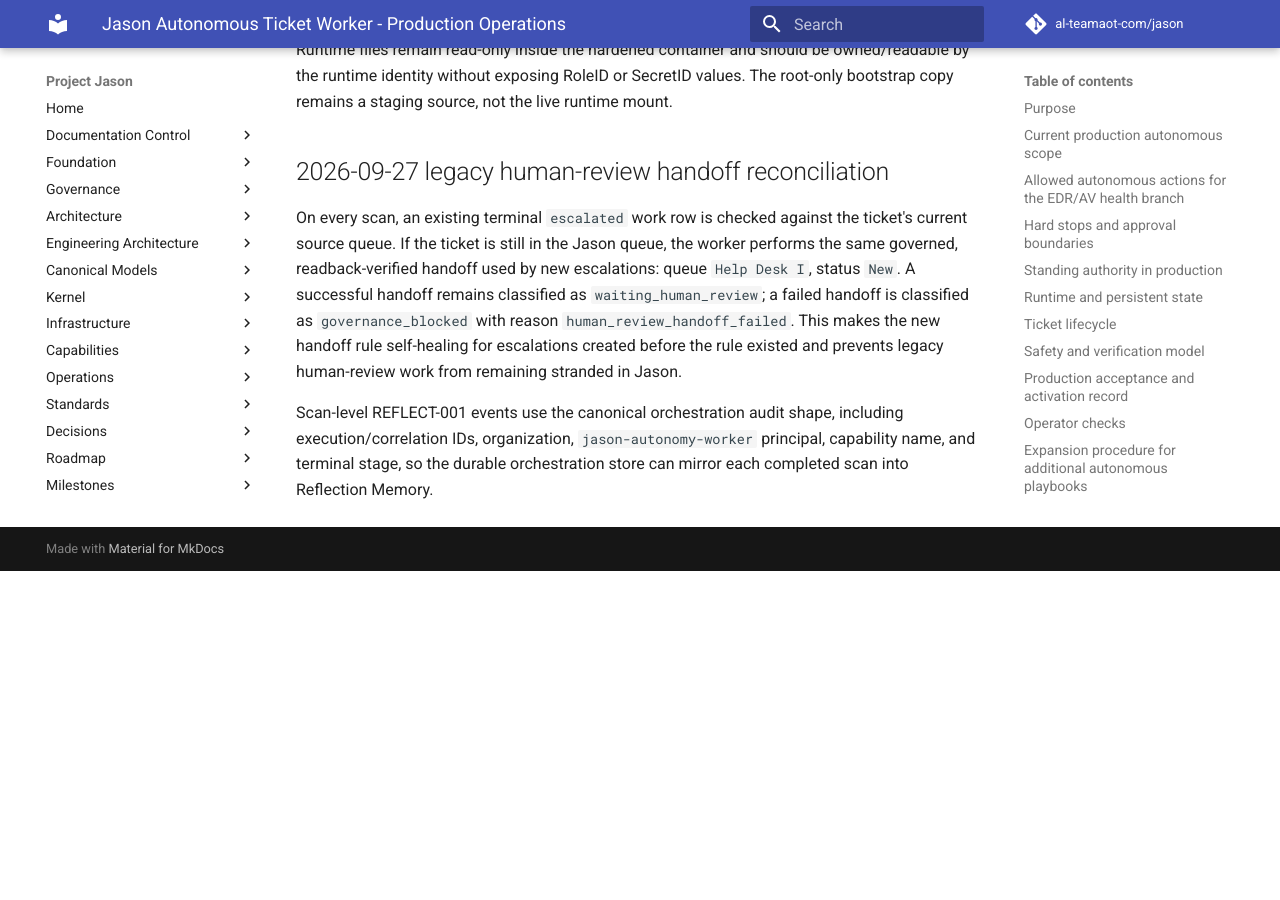
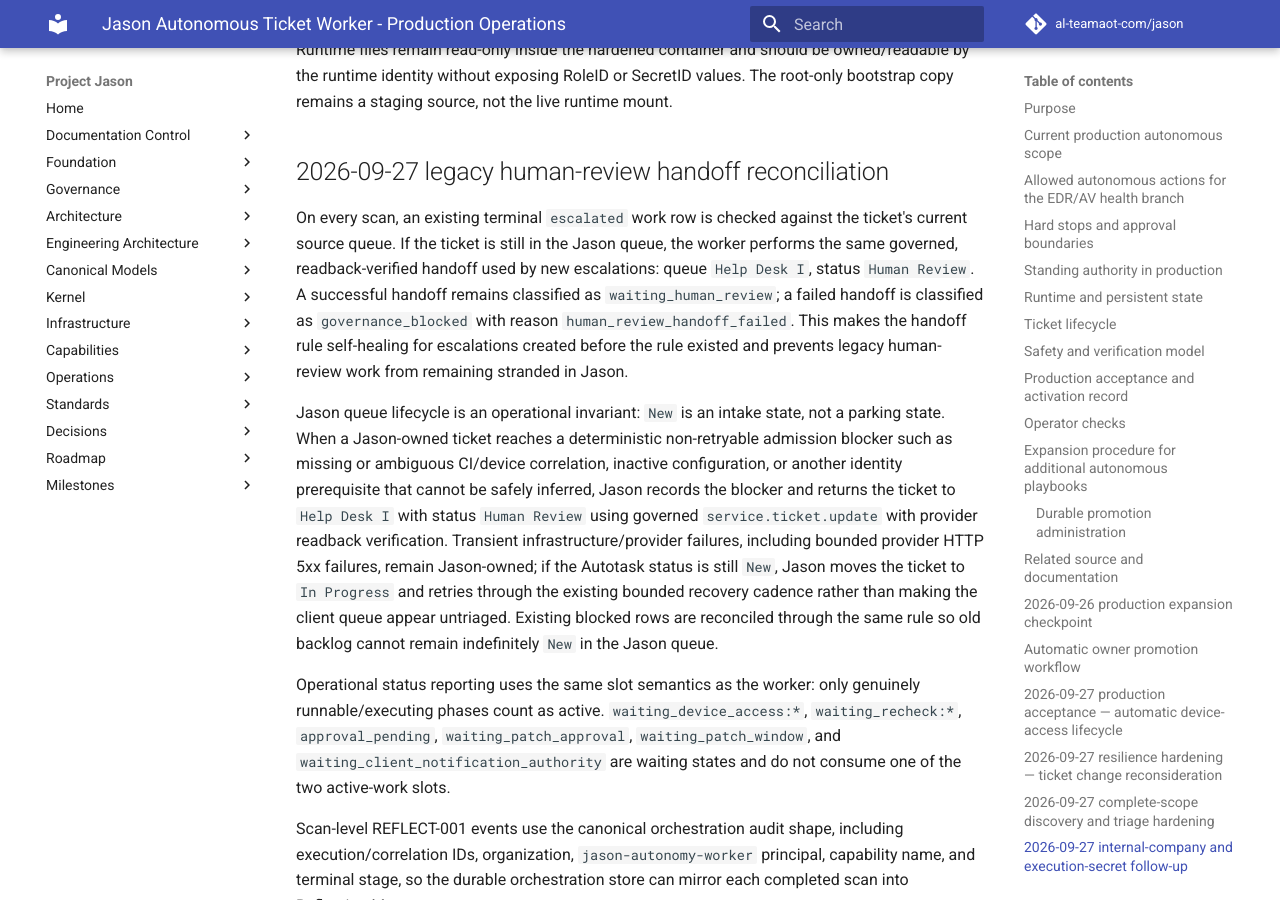
Before and after one commit to al-teamaot-com/jason, an MkDocs documentation site: the page built from docs/operations/JASON_AUTONOMOUS_TICKET_WORKER.md, in a window 1280 px wide and 900 px high, scrolled down 12932 px. Built offline with MkDocs 1.6.1 and Material for MkDocs 9.7.7, drawn with Linux system fonts in a browser that asks for light colours; comment, search, counter and statistics services are not loaded; before the commit the page ends 13503 px from its top, so only the background shows below that.

Commit message:
Document Jason queue lifecycle invariant

```diff
--- a/docs/operations/JASON_AUTONOMOUS_TICKET_WORKER.md
+++ b/docs/operations/JASON_AUTONOMOUS_TICKET_WORKER.md
@@ -288,6 +288,10 @@
 
 ## 2026-09-27 legacy human-review handoff reconciliation
 
-On every scan, an existing terminal `escalated` work row is checked against the ticket's current source queue. If the ticket is still in the Jason queue, the worker performs the same governed, readback-verified handoff used by new escalations: queue `Help Desk I`, status `New`. A successful handoff remains classified as `waiting_human_review`; a failed handoff is classified as `governance_blocked` with reason `human_review_handoff_failed`. This makes the new handoff rule self-healing for escalations created before the rule existed and prevents legacy human-review work from remaining stranded in Jason.
+On every scan, an existing terminal `escalated` work row is checked against the ticket's current source queue. If the ticket is still in the Jason queue, the worker performs the same governed, readback-verified handoff used by new escalations: queue `Help Desk I`, status `Human Review`. A successful handoff remains classified as `waiting_human_review`; a failed handoff is classified as `governance_blocked` with reason `human_review_handoff_failed`. This makes the handoff rule self-healing for escalations created before the rule existed and prevents legacy human-review work from remaining stranded in Jason.
+
+Jason queue lifecycle is an operational invariant: `New` is an intake state, not a parking state. When a Jason-owned ticket reaches a deterministic non-retryable admission blocker such as missing or ambiguous CI/device correlation, inactive configuration, or another identity prerequisite that cannot be safely inferred, Jason records the blocker and returns the ticket to `Help Desk I` with status `Human Review` using governed `service.ticket.update` with provider readback verification. Transient infrastructure/provider failures, including bounded provider HTTP 5xx failures, remain Jason-owned; if the Autotask status is still `New`, Jason moves the ticket to `In Progress` and retries through the existing bounded recovery cadence rather than making the client queue appear untriaged. Existing blocked rows are reconciled through the same rule so old backlog cannot remain indefinitely `New` in the Jason queue.
+
+Operational status reporting uses the same slot semantics as the worker: only genuinely runnable/executing phases count as active. `waiting_device_access:*`, `waiting_recheck:*`, `approval_pending`, `waiting_patch_approval`, `waiting_patch_window`, and `waiting_client_notification_authority` are waiting states and do not consume one of the two active-work slots.
 
 Scan-level REFLECT-001 events use the canonical orchestration audit shape, including execution/correlation IDs, organization, `jason-autonomy-worker` principal, capability name, and terminal stage, so the durable orchestration store can mirror each completed scan into Reflection Memory.
```
